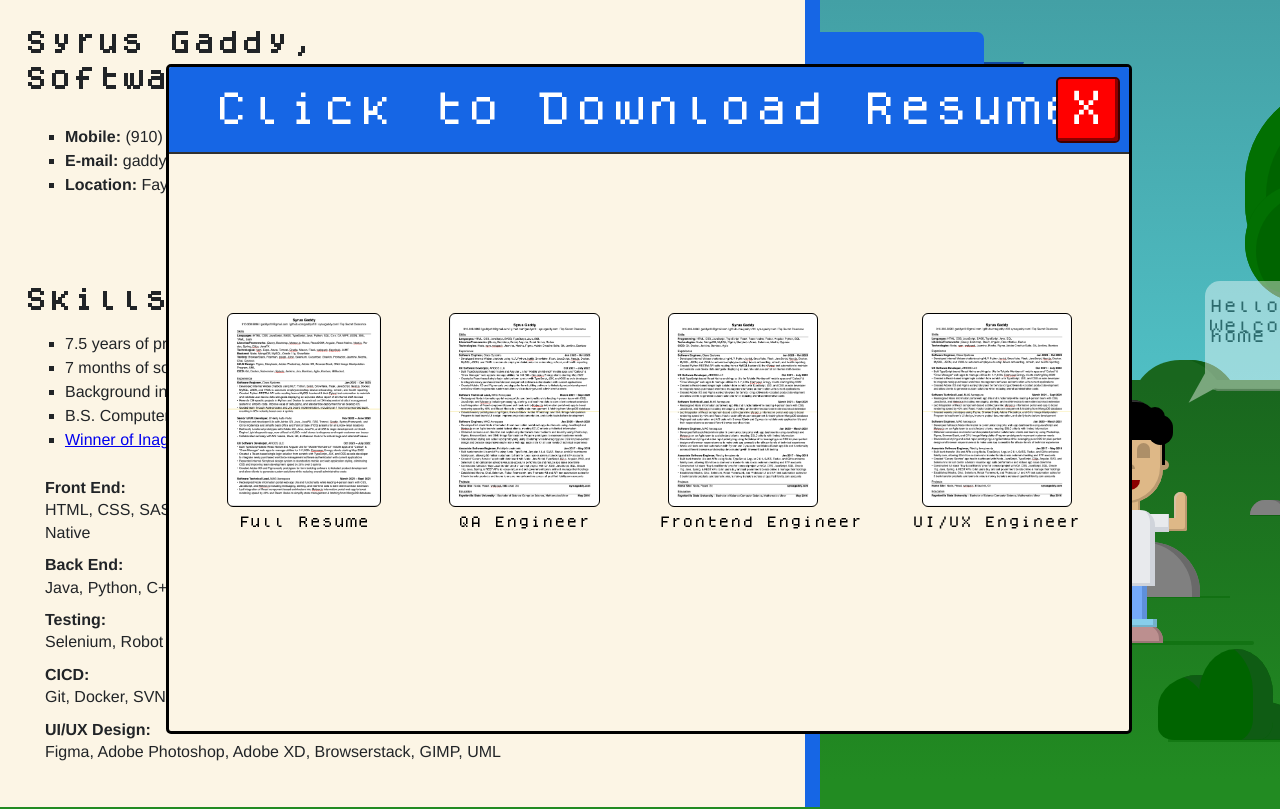
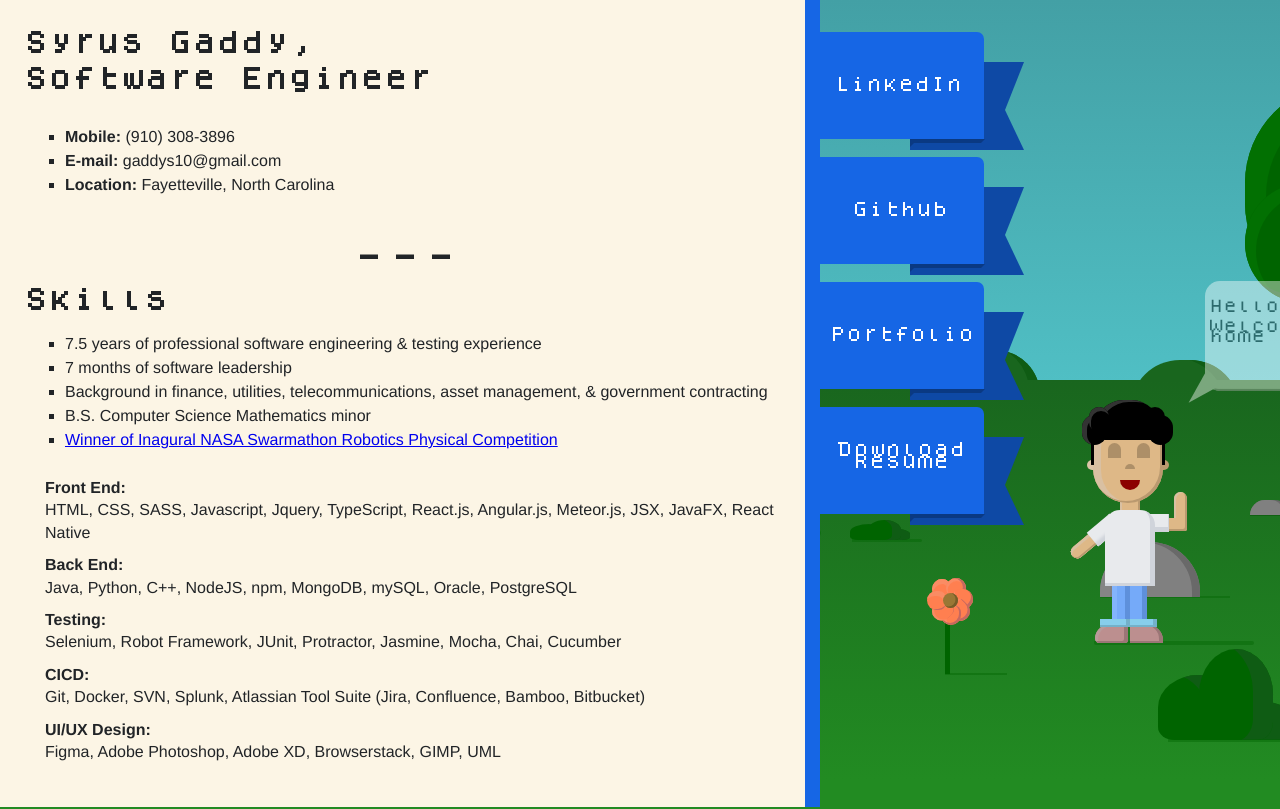
Before and after one commit to gaddys10/home-site, a React (Create React App) app: page / in a window 1280 px wide. Shown: the top 809 px of the page. Built offline with nearby package versions, Linux system fonts and the light colour scheme.

Commit message:
changed thumbnail

```diff
--- a/src/Pages/Home/Home.js
+++ b/src/Pages/Home/Home.js
@@ -23,7 +23,7 @@ class Home extends React.Component {
     constructor(props){
         super(props);
         this.state = {
-            showResumes: true,
+            showResumes: false,
             showPortfolio: false,
             showArt: false,
             showMocks: false,
@@ -224,7 +224,9 @@ class Home extends React.Component {
                         <div className='portfolioContainer'>
                             <div className='portfolioHeader'>
                                 {/* <div className='back-box' onClick={ this.turnOffPages }></div> */}
-                                <div className='back-box' onClick={this.turnOffPages}><FontAwesomeIcon icon={faLeftLong} className='back-arrow' onClick={this.turnOffPages} /></div>
+                                <div className='back-box' onClick={this.turnOffPages}>
+                                    <FontAwesomeIcon icon={faLeftLong} className='back-arrow' onClick={this.turnOffPages} />
+                                </div>
                                 <p className='portfolioTitle' >Portfolio</p>
                                 <p className='portfolioClose' onClick={ this.closePortfolio }> <span className='xx'>X</span></p>
                             </div>
@@ -579,7 +581,7 @@ class Home extends React.Component {
                                                 </div>
                                                 <div>
                                                     <a  href = '/QACV.pdf' download='Syrus_Gaddy_QA_Resume.pdf'>
-                                                        <img className="resume-thumbnail" src='./QACV_Thumbnail.png' />
+                                                        <img className="resume-thumbnail" src='./QACV.png' />
                                                     </a>
                                                         <p className='resume-subtitle'>QA Engineer</p>
                                                 </div>
```
Also changed, not shown: public/QACV.png (added), 1 other file (tests, documents, lock files or other folders).
